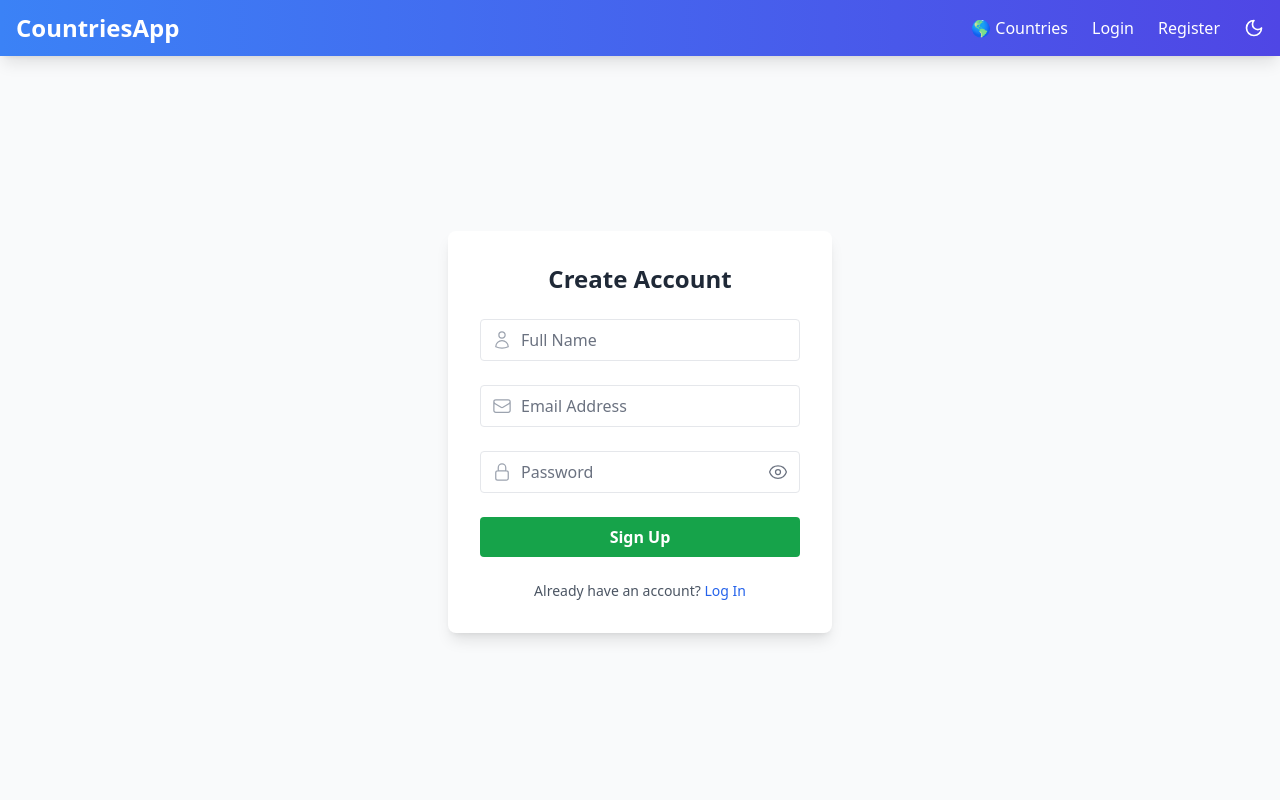
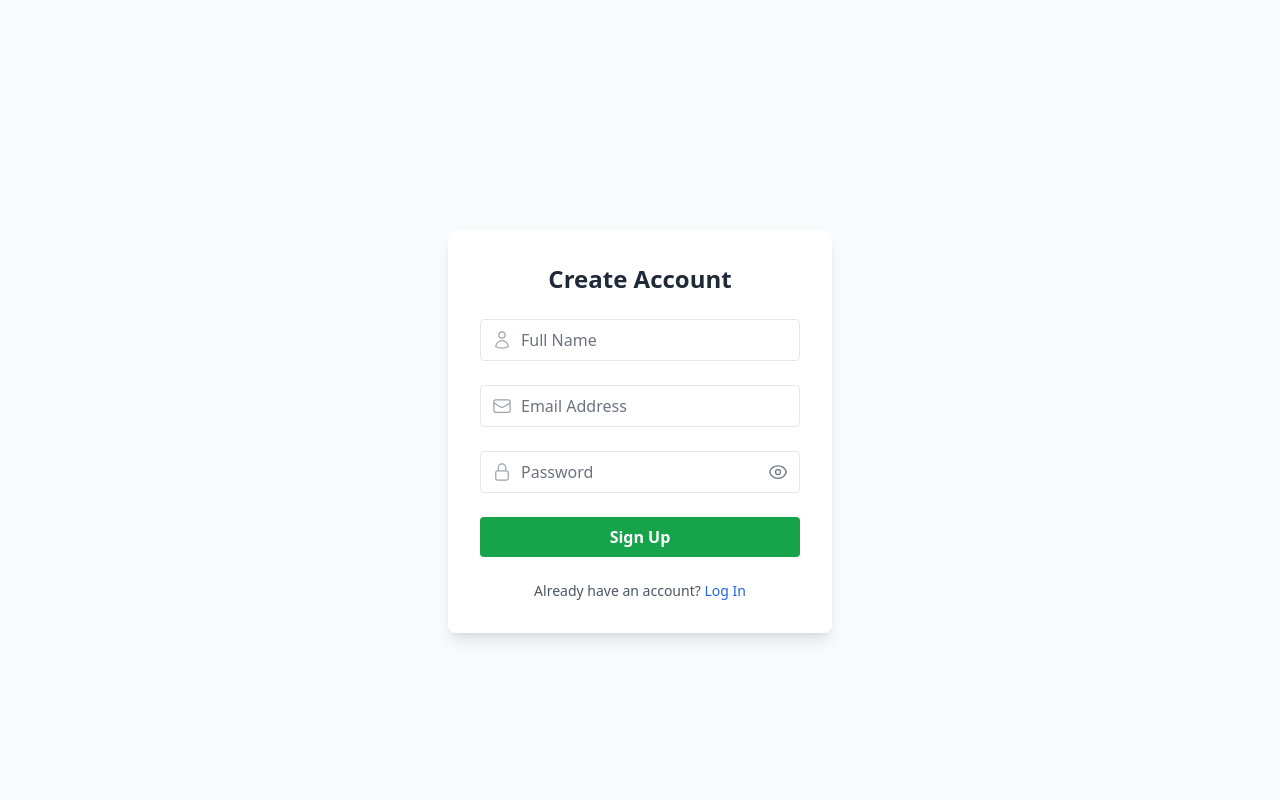
Before and after one commit to kusalyaW/af_project_countries_app, a React (Vite) app in the folder client/: page /register in a window 1280 px wide. Shown: the top 800 px of the page. Built offline with nearby package versions, Linux system fonts and the light colour scheme; no server answers.

Commit message:
Update c4

```diff
--- a/client/src/App.jsx
+++ b/client/src/App.jsx
@@ -26,8 +26,7 @@ function AppContent() {
 
   return (
     <>
-      {/* always show NavBar except on Landing */}
-      {pathname !== '/' && <NavBar />}
+
 
       <main className="pt-16 flex-1 container mx-auto p-4">
         <Routes>
```
